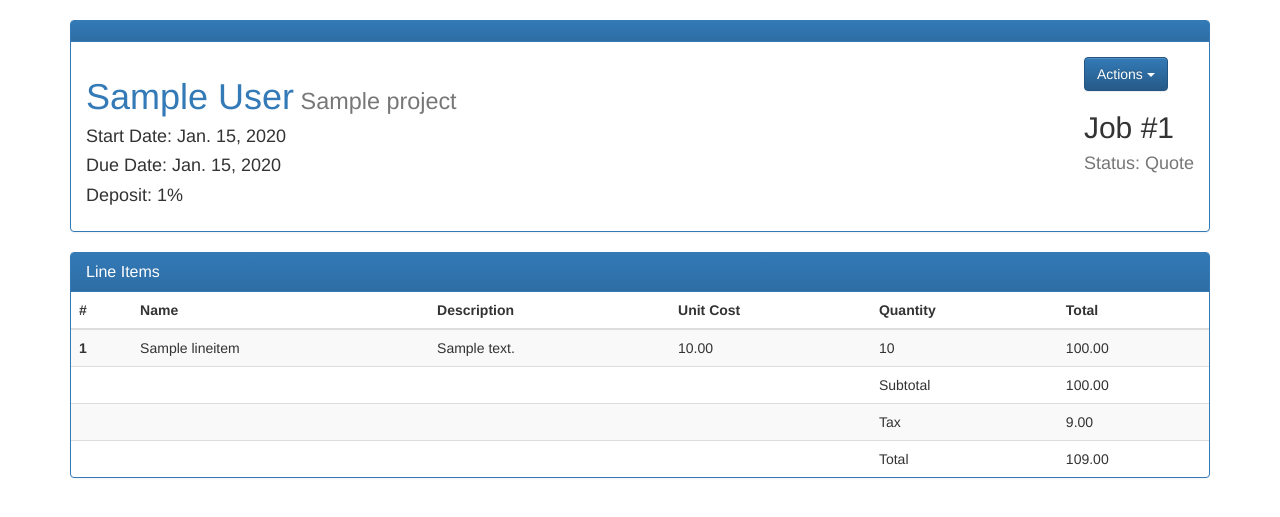
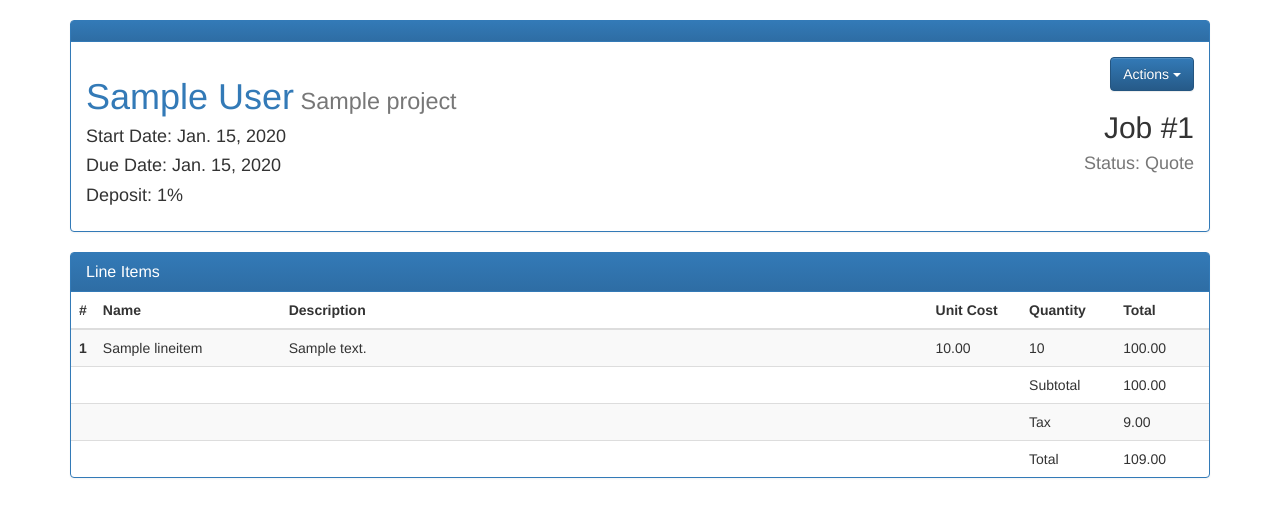
Before and after one commit to ssbothwell/fabco.la, a Django app: page /projects/1/ in a window 1280 px wide. Shown: the part 52-569 px from the top of the page. Run offline with Django 3.2, Linux system fonts and the light colour scheme; a user stored in the database is signed in; tables that the repository leaves empty hold one stand-in row (values such as "Sample post"); parts of the project's set-up code (start-up, migrations or seed data) failed here and were passed over; some libraries are stand-ins or nearby versions.

Commit message:
fixed print-to-pdf formating

```diff
--- a/fabco/settings.py
+++ b/fabco/settings.py
@@ -42,6 +42,7 @@ INSTALLED_APPS = [
     'django.contrib.staticfiles',
     #third party apps
     'crispy_forms',
+    #'attachments',
     #my apps
     'work.apps.WorkConfig',
 ]
--- a/fabco/urls.py
+++ b/fabco/urls.py
@@ -24,4 +24,5 @@ urlpatterns = [
     url(r'^admin/', admin.site.urls),
     url(r'^login/$', views.login, name='login'),
     url(r'^logout/$', views.logout, name='logout'),
+    #url(r'^attachments/', include('attachments.urls', namespace='attachments')),
 ]
--- a/work/admin.py
+++ b/work/admin.py
@@ -1,4 +1,6 @@
 from django.contrib import admin
+#from attachments.admin import AttachmentInlines
+
 
 from .models import Client, Project, LineItem, ClientAddress
 
@@ -8,6 +10,7 @@ class LineItemInline(admin.TabularInline):
 class ProjectAdmin(admin.ModelAdmin):
     inlines = [
         LineItemInline,
+        #AttachmentInlines,
     ]
 
 admin.site.register(Client)
--- a/work/printing.py
+++ b/work/printing.py
@@ -102,7 +102,7 @@ class MyPrint:
         # Parse lineitems and put into list [(name, description2),(name2, description2)]
         data = [('Name', 'Description', 'Unit Cost', 'Quantity', 'Total')]
         for lineitem in lineitems:
-            item = (lineitem.name, Paragraph(lineitem.description, stylesheet['Normal']), '$' + str(lineitem.price), lineitem.quantity, lineitem.tallys['total'])
+            item = (Paragraph(lineitem.name, stylesheet['Normal']), Paragraph(lineitem.description, stylesheet['Normal']), '$' + str(lineitem.price), lineitem.quantity, lineitem.tallys['total'])
             data.append(item)
 
         totalsData = [('','','','Sub-Total', project.sub_total),('','','','Tax', project.tax), ('','','','Total', project.total)]
@@ -158,7 +158,7 @@ class MyPrint:
         # Parse lineitems and put into list [(name, description2),(name2, description2)]
         data = [('Name', 'Description', 'Quantity')]
         for lineitem in lineitems:
-            item = (lineitem.name, Paragraph(lineitem.description, stylesheet['Normal']), lineitem.quantity)
+            item = (Paragraph(lineitem.name, stylesheet['Normal']), Paragraph(lineitem.description, stylesheet['Normal']), lineitem.quantity)
             data.append(item)
 
 
--- a/work/templates/work/project_detail.html
+++ b/work/templates/work/project_detail.html
@@ -15,7 +15,7 @@
             <h4>Due Date: {{project.due_date}}</h4>
             <h4>Deposit: {{project.deposit}}%</h4>
         </div>
-        <div class="pull-right">
+        <div class="pull-right text-right">
             <div class="dropdown">
               <button class="btn btn-primary dropdown-toggle" type="button" id="dropdownMenu1" data-toggle="dropdown" aria-haspopup="true" aria-expanded="true">
                 Actions
@@ -53,11 +53,11 @@
                 {% for lineitem in lineitems %}
                 <tr>
                     <th scope="row">{{ forloop.counter }}</th>
-                    <td>{{ lineitem.name }}</td>
-                    <td>{{ lineitem.description }}</td>
-                    <td>{{ lineitem.price }}</td>
-                    <td>{{ lineitem.quantity }}</td>
-                    <td>{{ lineitem.tallys.total }}</td>
+                    <td class="col-md-2">{{ lineitem.name }}</td>
+                    <td class="col-md-7">{{ lineitem.description }}</td>
+                    <td class="col-md-1">{{ lineitem.price }}</td>
+                    <td class="col-md-1">{{ lineitem.quantity }}</td>
+                    <td class="col-md-1">{{ lineitem.tallys.total }}</td>
 
                 </tr>
                 {% endfor %}
--- a/work/templates/work/project_form.html
+++ b/work/templates/work/project_form.html
@@ -1,7 +1,6 @@
 {% extends 'base.html' %}
 {% block content %}
 {% load addcss %}
-
 
 
 <div class="panel panel-default">
@@ -84,6 +83,7 @@
     </form>
 </div>
 
+
 <script type="text/javascript">
     $(function() {
         $('#lineitems tr').formset({
--- a/work/views.py
+++ b/work/views.py
@@ -79,6 +79,7 @@ def ProjectUpdateView(request, pk):
         return redirect('work:project_detail', project.pk)
     else:
         obj1 = ProjectForm(instance=project)
+
     return render(request, 'work/project_form.html', {
             'project_form': project_form,
             'lineitem_formset': lineitem_formset,
```
Also changed, not shown: 5 other files.
